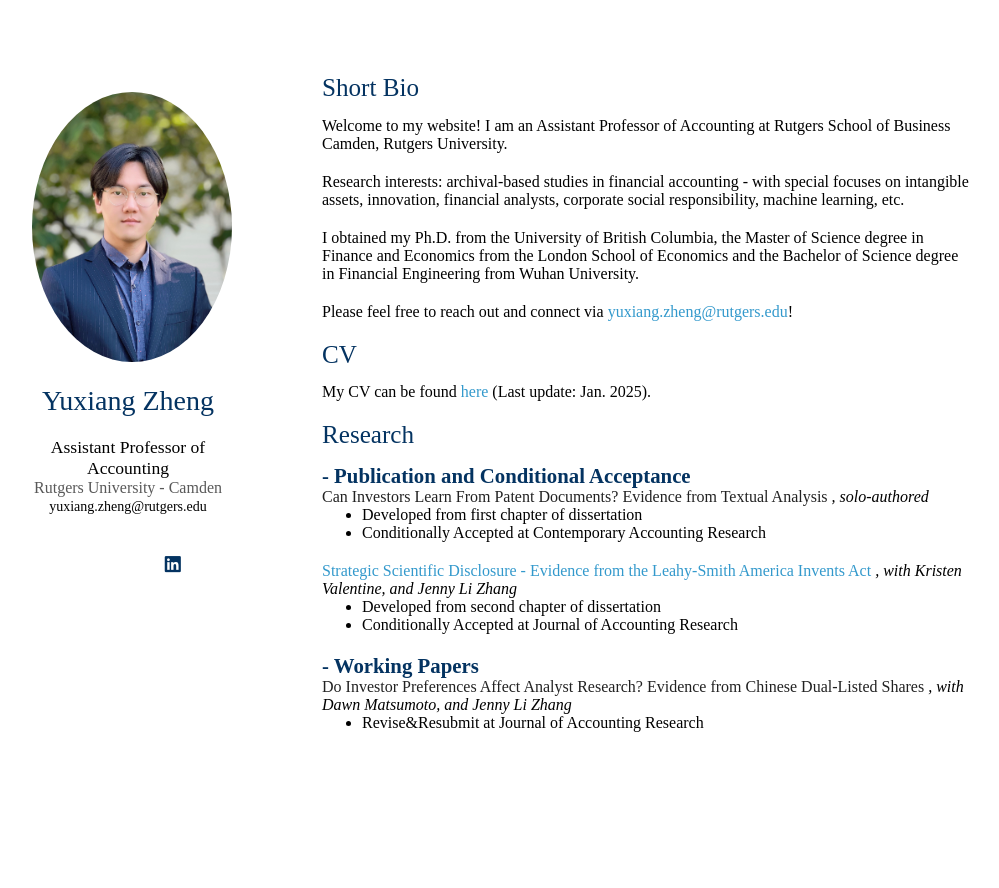
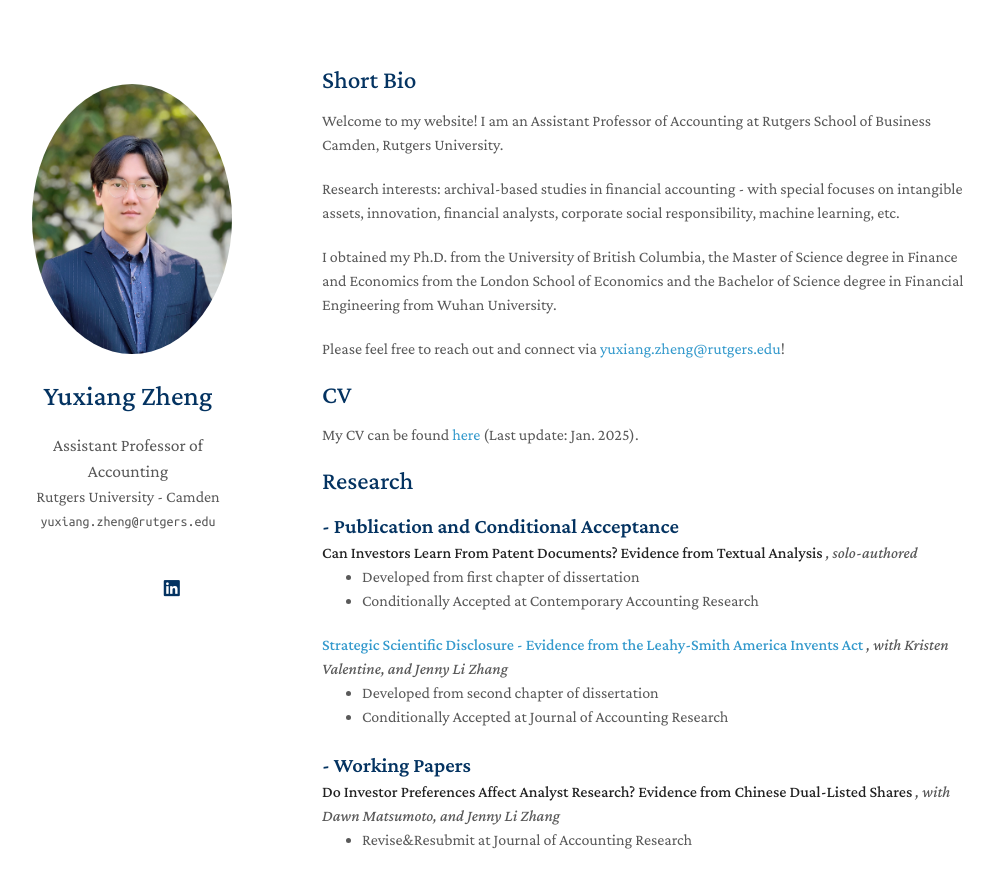
Before and after one commit to yuxiang-zheng/yuxiang-zheng.github.io, a Jekyll site: the page built from index.md, in a window 1280 px wide and 946 px high. Shown: the top 888 px of the window, without its empty margins (148-1147 px from the left). Built offline with Jekyll 4.4.1, drawn with Linux system fonts in a browser that asks for light colours; nearby versions of some CDN libraries; library files that are not in the unit come from our copies; a style sheet for code colours, icons or effects is not loaded; our own code applies the rules of GitHub Pages for plain Markdown files.

Commit message:
Update homepage.html

```diff
--- a/_layouts/homepage.html
+++ b/_layouts/homepage.html
@@ -1,99 +1,41 @@
 <!DOCTYPE html>
 <html lang="{{ site.lang | default: "en-US" }}">
   <head>
-  <style>#back-to-top{background:#fff;-webkit-border-radius:50%;-moz-border-radius:50%;border-radius:50%;bottom:20px;-webkit-box-shadow:0 2px 5px 0 rgba(0,0,0,.26);-moz-box-shadow:0 2px 5px 0 rgba(0,0,0,.26);box-shadow:0 2px 5px 0 rgba(0,0,0,.26);color:#333;cursor:pointer;display:block;height:56px;opacity:1;outline:0;position:fixed;right:20px;-webkit-tap-highlight-color:transparent;-webkit-touch-callout:none;-webkit-transition:bottom .2s,opacity .2s;-o-transition:bottom .2s,opacity .2s;-moz-transition:bottom .2s,opacity .2s;transition:bottom .2s,opacity .2s;-webkit-user-select:none;-moz-user-select:none;-ms-user-select:none;user-select:none;width:56px;z-index:1}#back-to-top svg{display:block;fill:currentColor;height:24px;margin:16px auto 0;width:24px}#back-to-top.hidden{bottom:-56px;opacity:0}</style>
-
-   <!-- Google tag (gtag.js) -->
-<script async="" src="https://www.googletagmanager.com/gtag/js?id=G-CQ9VF1NFBF"></script>
-<script>
-  window.dataLayer = window.dataLayer || [];
-  function gtag(){dataLayer.push(arguments);}
-  gtag('js', new Date());
-
-  gtag('config', 'G-CQ9VF1NFBF');
-</script>
-    <meta name="google-site-verification" content="6hmuXTU0JXiDN_dXAsRBLWQoDYBteD4Bki2cq5sBwVY">
-    <title>Minjia Li's Homepage</title>
+    <title>{{ site.title }} | {{site.affiliation}}</title>
 
     <meta charset="UTF-8">
-   <meta name="viewport" content="width=device-width, initial-scale=1, user-scalable=no">
     <meta http-equiv="X-UA-Compatible" content="IE=edge">
     <meta name="viewport" content="width=device-width, initial-scale=1">
-    <meta name="description" content="">
+    <meta name="description" content="{{ site.description }}">
+    {% if site.keywords %}
+    <meta name="keywords" content="{{ site.keywords }}">
+    {% endif %}
+    {% if site.canonical %}
+    <link rel="canonical" href="{{ site.canonical }}"/>
+    {% endif %}
 
+    <link rel="icon" media="(prefers-color-scheme:dark)" href="{{ site.favicon_dark }}" type="image/png" />
+    <link rel="icon" media="(prefers-color-scheme:light)" href="{{ site.favicon }}" type="image/png" />
     <script src="./assets/js/favicon-switcher.js" type="application/javascript"></script>
 
-    <link rel="stylesheet" href="https://cdnjs.cloudflare.com/ajax/libs/academicons/1.8.6/css/academicons.min.css" integrity="sha256-uFVgMKfistnJAfoCUQigIl+JfUaP47GrRKjf6CTPVmw=" crossorigin="anonymous">
-    <link rel="stylesheet" href="https://cdnjs.cloudflare.com/ajax/libs/font-awesome/5.11.2/css/all.min.css" integrity="sha256-+N4/V/SbAFiW1MPBCXnfnP9QSN3+Keu+NlB+0ev/YKQ=" crossorigin="anonymous">
+    <link rel=stylesheet href=https://cdnjs.cloudflare.com/ajax/libs/academicons/1.8.6/css/academicons.min.css integrity="sha256-uFVgMKfistnJAfoCUQigIl+JfUaP47GrRKjf6CTPVmw=" crossorigin=anonymous>
+    <link rel="stylesheet" href="https://cdnjs.cloudflare.com/ajax/libs/font-awesome/6.4.2/css/all.min.css" integrity="sha512-z3gLpd7yknf1YoNbCzqRKc4qyor8gaKU1qmn+CShxbuBusANI9QpRohGBreCFkKxLhei6S9CQXFEbbKuqLg0DA==" crossorigin="anonymous" referrerpolicy="no-referrer" />
 
+    {% if site.font == "Sans Serif" %}
+    <link rel="stylesheet" href="./assets/css/font_sans_serif.css">
+    {% else %}
+    <link rel="stylesheet" href="./assets/css/font.css">
+    {% endif %}
+    {% if site.auto_dark_mode %}
     <link rel="stylesheet" href="./assets/css/style.css">
     <link rel="stylesheet" href="./assets/css/publications.css">
-    <link rel="stylesheet" href="./assets/css/nav.css">
-
-    <script src="./assets/js/github-stars.js"></script>
-    <script type="text/javascript" src="./assets/js/jquery.js"></script>
-    <script src="./assets/js/favicon-switcher.js" type="application/javascript"></script><link rel="shortcut icon" type="image/png" href="./assets/img/favicon-32.png">
-
-    <script type="text/javascript">
-      function toggle_vis(id) {
-          var e = document.getElementById(id);
-          if (e.style.display == 'none')
-              e.style.display = 'inline';
-          else
-              e.style.display = 'none';
-      }
-   </script>
-
-   <script>
-      function myFunction() {
-      var x = document.getElementById("myLinks");
-      if (x.style.display === "block") {
-        x.style.display = "none";
-      } else {
-        x.style.display = "block";
-      }
-      }
-   </script>
+    {% else %}
+    <link rel="stylesheet" href="./assets/css/style-no-dark-mode.css">
+    <link rel="stylesheet" href="./assets/css/publications-no-dark-mode.css">
+    {% endif %}
 
   </head>
-
-<body data-new-gr-c-s-check-loaded="14.1215.0" data-gr-ext-installed="">
-
-<!--
-      <div class="topnav">
-      <a href="https://www.rutgers.edu"><img width="230" src="./assets/img/rutgers_logo.png"></a>
-      <div id="myLinks">
-
-    <a class="normal" href="./#bio">Home</a>
-    <a class="normal" href="./#research">Research</a>
-    <a class="normal right" href="./#teaching">Teaching</a>
-
- </div>
- <a href="javascript:void(0);" class="icon" onclick="myFunction()">
-        <i class="fa fa-bars"></i>
-      </a>
-    </div>
-
- <script src="https://unpkg.com/vanilla-back-to-top@7.2.1/dist/vanilla-back-to-top.min.js"></script>
-    <script>addBackToTop({
-        backgroundColor: '#fff',
-        innerHTML: 'Back to Top',
-        textColor: '#333'
-      })
-    </script><div id="back-to-top" class="hidden">Back to Top</div>
-    <style>
-        #back-to-top {
-          border: 1px solid #ccc;
-          border-radius: 0;
-          font-size: 15px;
-          width: 100px;
-          text-align: center;
-          line-height: 30px;
-          height: 30px;
-        }
-    </style>
--->
-
+  <body>
     <div class="wrapper">
       <header>
 
```
